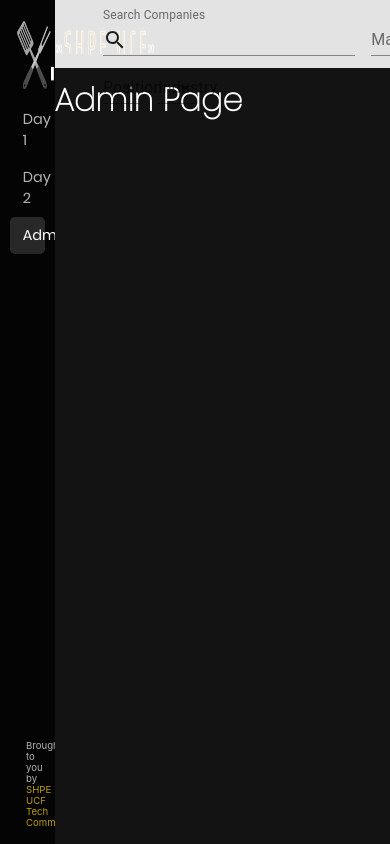
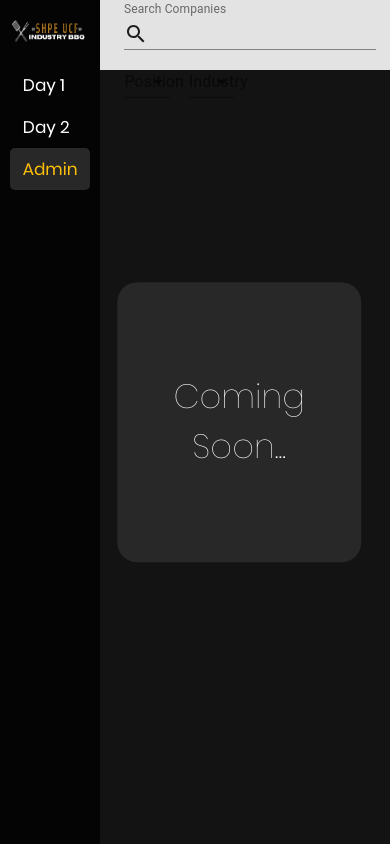
Before and after one commit to SHPEUCF/spring-shpe-bbq, a React (Create React App) app: page /dashboard in a window 390 px wide. Both pictures are taken after a click on the element "Admin". Built offline with nearby package versions, Linux system fonts and the light colour scheme.

Commit message:
minor style changes. made navbar responsive

```diff
--- a/src/pages/Admin.js
+++ b/src/pages/Admin.js
@@ -4,7 +4,9 @@ import '../styles/Admin.scss';
 export const Admin = () => {
 	return (
 		<div className = 'App'>
-			<h1 className = 'text'> Admin Page </h1>
+			<div className = 'loginForm'>
+				<p className = 'text'> Coming Soon... </p>
+			</div>
 		</div>
 	);
 };
--- a/src/pages/Dashboard.js
+++ b/src/pages/Dashboard.js
@@ -8,15 +8,15 @@ export const Dashboard = () => {
 	const [activeTab, setActiveTab] = useState('dayOne');
 	const [searchInput, setSearchInput] = useState('');
 	const [filterInput, setFilterInput] = useState({});
-	// filterInput = { major: [], position: [], industry: [] };
+
 	let handleSearch = (e) => setSearchInput(e.target.value);
 	let handleFilter = (tags) => setFilterInput(tags);
 
 	const Nav = () => {
 		return (
 			<div className = 'navBar'>
-				<div className = 'logo'>
-					<img src = { Logo } alt = 'SHPE Industy BBQ' width = '150' height = '80'></img>
+				<div className = 'logoContainer'>
+					<img className = 'logo' src = { Logo } alt = 'SHPE Industy BBQ'></img>
 				</div>
 				<ul>
 					<div onClick = { () => setActiveTab('dayOne') }>
@@ -29,9 +29,9 @@ export const Dashboard = () => {
 						<li className = { activeTab === 'admin' ? 'active' : '' }> Admin </li>
 					</div>
 				</ul>
-				<div className = 'meta'>
+				<div id = 'fadeshow1' className = 'meta'>
 					 Brought to you by <br></br>
-					 <a className = 'ref' target = '_blank' href = 'https://tech.shpeucf.com/' > SHPE UCF Tech Committee</a>
+					 <a className = 'ref' target = '_blank' href = 'https://github.com/SHPEUCF/' > SHPE UCF Tech Committee</a>
 				</div>
 			</div>
 		);
@@ -45,10 +45,12 @@ export const Dashboard = () => {
 					<div className = 'upperNav'>
 						<Search input = { handleSearch } filters = { handleFilter } />
 					</div>
-					{ activeTab === 'admin'
-						? <Admin />
-						: <Cards data = { activeTab } search = { searchInput } tags = { filterInput } />
-					}
+					<div className = 'mainContent'>
+						{ activeTab === 'admin'
+							? <Admin />
+							: <Cards data = { activeTab } search = { searchInput } tags = { filterInput } />
+						}
+					</div>
 				</div>
 			</div>
 		</div>
--- a/src/styles/Admin.scss
+++ b/src/styles/Admin.scss
@@ -1,4 +1,19 @@
+$greyLighter: #282828;
+
+.loginForm{
+	margin: 0;
+	position: absolute;
+	top: 50%;
+	left: 48%;
+	transform: translate(-50%, -50%);
+	background-color: $greyLighter;
+	padding: 3.5rem;
+	border-radius: 20px;
+}
+
 .text{
 	color: white;
 	font-family: Poppins-Thin;
+	font-size: 4vh;
+	text-align: center;
 }
--- a/src/styles/Dashboard.scss
+++ b/src/styles/Dashboard.scss
@@ -37,32 +37,28 @@ body {
 
 .navBar {
   width: 14%;
+  min-width: 100px;
   height: 100%;
   background: $greyDark;
   padding: 10px 10px 0;
   display: flex;
   flex-direction: column;
-  .logo {
-    padding: 10%;
+  .logoContainer {
+    margin: 1vh 0.5vh 2.5vh 0;
+    .logo {
+      height: 100%;
+      width: 100%;
+    }
   }
   ul {
     margin: 0;
     padding: 0;
-    a {
-      color: inherit;
-      text-decoration: none;
-
-      &:visited {
-        color: inherit;
-        text-decoration: none;
-      }
-    }
     li {
-      color: $greyText;
+      color: white;
       list-style-type: none;
       border-radius: 5px;
       padding: 0.5rem 0.8rem;
-      font-size: 0.9rem;
+      font-size: 2vh;
       cursor: pointer;
       transition: all 0.3s ease-in-out;
       font-family: Poppins-Regular;
@@ -75,18 +71,18 @@ body {
       }
       &.active {
         background: $greyLighter;
-        color: white;
+        color: #FFC107;
         svg {
           fill: white;
         }
       }
       &:hover {
-        color: white;
+        color: #FFC107;
       }
     }
   }
   .meta {
-    font-size: 0.6rem;
+    font-size: 1.2vh;
     color: $greyText;
     text-align: center;
     margin-top: auto;
@@ -98,37 +94,27 @@ body {
   }
 }
 
+@media only screen and (max-width: 1026px) {
+  #fadeshow1 {
+      display: none;
+  }
+}
+
 .outerWrap {
   background: grey;
   height: 100vh;
   min-height: 100%;
 }
 
-.bottomBar {
-  background: $greyLighter;
-  height: 70px;
-  width: 100vw;
-  display: flex;
-  justify-content: center;
-  z-index: 2;
-  position: relative;
-  border-top: 1px solid $greyDark;
-  .bottomText {
-    color: white;
-    font-family: Poppins-Light;
-    font-size: 0.9rem;
-    padding-top: 10px;
-  }
-}
-
 .upperNav {
   background: rgba(255, 255, 255, 0.883);
   height: 8%;
+  min-height: 70px;
   width: 100%;
   display: absolute;
   align-items: center;
   color: white;
-  padding: 0.5rem 2rem;
+  padding: 0.5% 1.4%;
   position: fixed;
   top: 0;
   z-index: 2;
@@ -140,7 +126,7 @@ body {
   position: relative;
   padding-top: 3.4rem;
   .mainContent {
-    padding-left: 3.5rem;
+    padding-left: 3.4rem;
   }
 }
 
```
